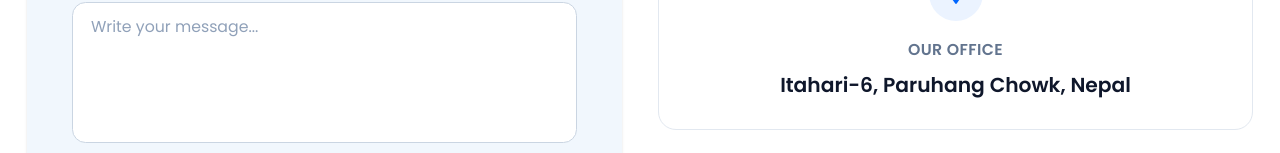
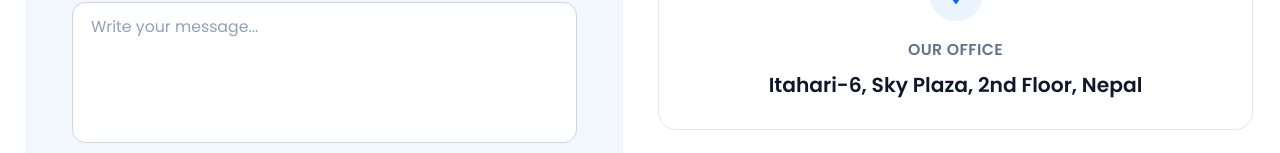
Before and after one commit to abhayaos/bluefox, a React (Vite) app: page /contact in a window 1280 px wide. Shown: the part 799-952 px from the top of the page. Built offline with nearby package versions, Linux system fonts and the light colour scheme.

Commit message:
update contact page office address to sky plaza

```diff
--- a/src/pages/Contact.jsx
+++ b/src/pages/Contact.jsx
@@ -48,7 +48,7 @@ const infoCards = [
   {
     icon: FaMapMarkerAlt,
     title: 'Our Office',
-    value: 'Itahari-6, Paruhang Chowk, Nepal',
+    value: 'Itahari-6, Sky Plaza, 2nd Floor, Nepal',
     href: null,
   },
 ]
```
